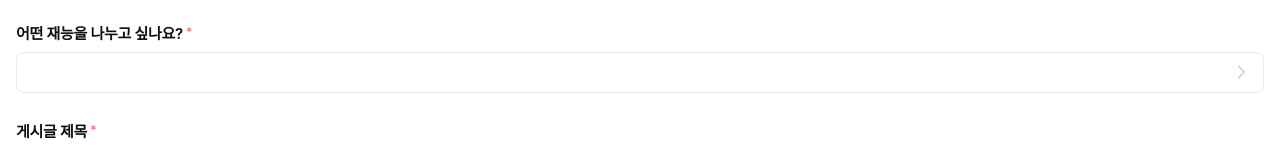
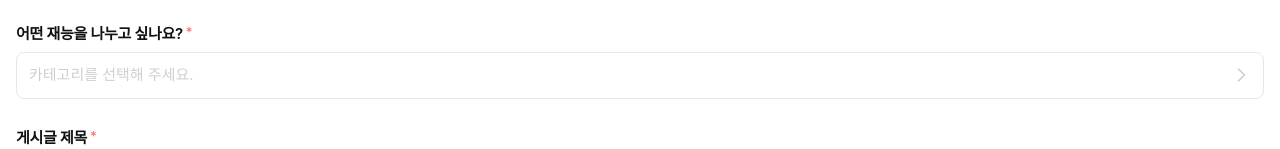
Before and after one commit to depromeet/pingpong-client, a Next.js app: page /talent/register/share in a window 1280 px wide. Shown: the part 640-789 px from the top of the page. Built offline with nearby package versions, Linux system fonts and the light colour scheme; a web font is replaced by a local one.

Commit message:
:recycle: refactor: Refactor TextSelectInput input List
외부에서 주입받는 구조에서 내부 recoil 사용으로 로직 변경

```diff
--- a/src/components/common/TextSelectInput.tsx
+++ b/src/components/common/TextSelectInput.tsx
@@ -1,4 +1,7 @@
 import React, { memo } from 'react';
+import { useRecoilValue } from 'recoil';
+
+import { tabAtomFamily } from '@/store/components';
 
 import SelectInput from './SelectInput';
 
@@ -9,7 +12,6 @@ export interface TextSelectInputOptionProps {
   explanation?: string;
   placeholder?: string;
   htmlFor?: string;
-  selectedInputList?: string[];
   required?: boolean;
   className?: string;
 }
@@ -19,8 +21,10 @@ interface TextSelectInputProps {
 }
 
 const TextSelectInput = ({
-  option: { title, href, explanation, placeholder, htmlFor, selectedInputList, required, className },
+  option: { key, title, href, explanation, placeholder, htmlFor, required, className },
 }: TextSelectInputProps) => {
+  const input = useRecoilValue(tabAtomFamily(key));
+
   return (
     <div className={className}>
       {title && (
@@ -32,7 +36,7 @@ const TextSelectInput = ({
         </div>
       )}
       {explanation && <span className="block text-b4 text-gray-400 pt-[2px]">{explanation}</span>}
-      <SelectInput placeholder={placeholder} href={href} selectedInputList={selectedInputList} className="mt-[8px]" />
+      <SelectInput placeholder={placeholder} href={href} selectedInputList={input} className="mt-[8px]" />
     </div>
   );
 };
```
